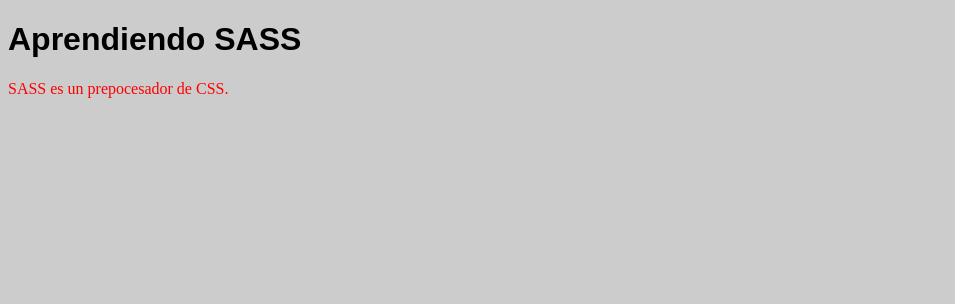
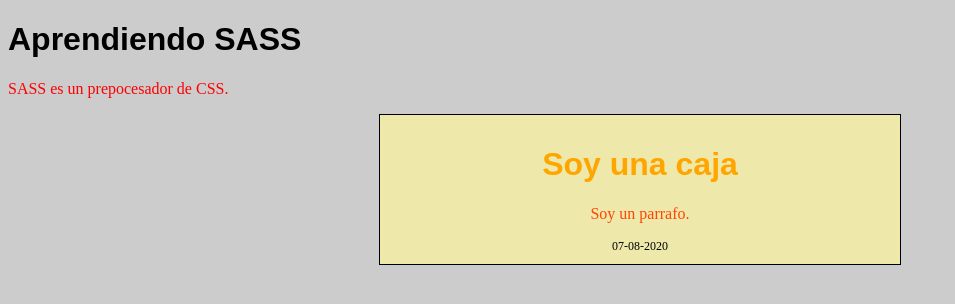
Before and after one commit to JoseLG03/SASS, a plain HTML site: page index.html in a window 1280 px wide. Shown: the whole page, without its empty margins (0-955 px from the left). Drawn offline with Linux system fonts and the light colour scheme.

Commit message:
anidacion

```diff
--- a/index.html
+++ b/index.html
@@ -8,5 +8,12 @@
     <body>
         <h1>Aprendiendo SASS</h1>
         <p>SASS es un prepocesador de CSS.</p>
+        <div class="caja">
+            <h1>Soy una caja</h1>
+            <p>Soy un parrafo.</p>
+            <div class="info">
+                07-08-2020
+            </div>
+        </div>
     </body>
 </html>
--- a/style.scss
+++ b/style.scss
@@ -13,3 +13,25 @@
 p{
     color: $color-letra;
 }
+
+.caja{
+
+    border: 1px solid black;
+    width: 500px;
+    margin: 0px auto;
+    text-align: center;
+    background-color: palegoldenrod;
+    padding: 10px;
+
+    h1{
+        color: orange;
+    }
+
+    p{
+        color: orangered;
+    }
+
+    .info{
+        font-size: 12px;
+    }
+}
```
Also changed, not shown: styles.css, 1 other file.
